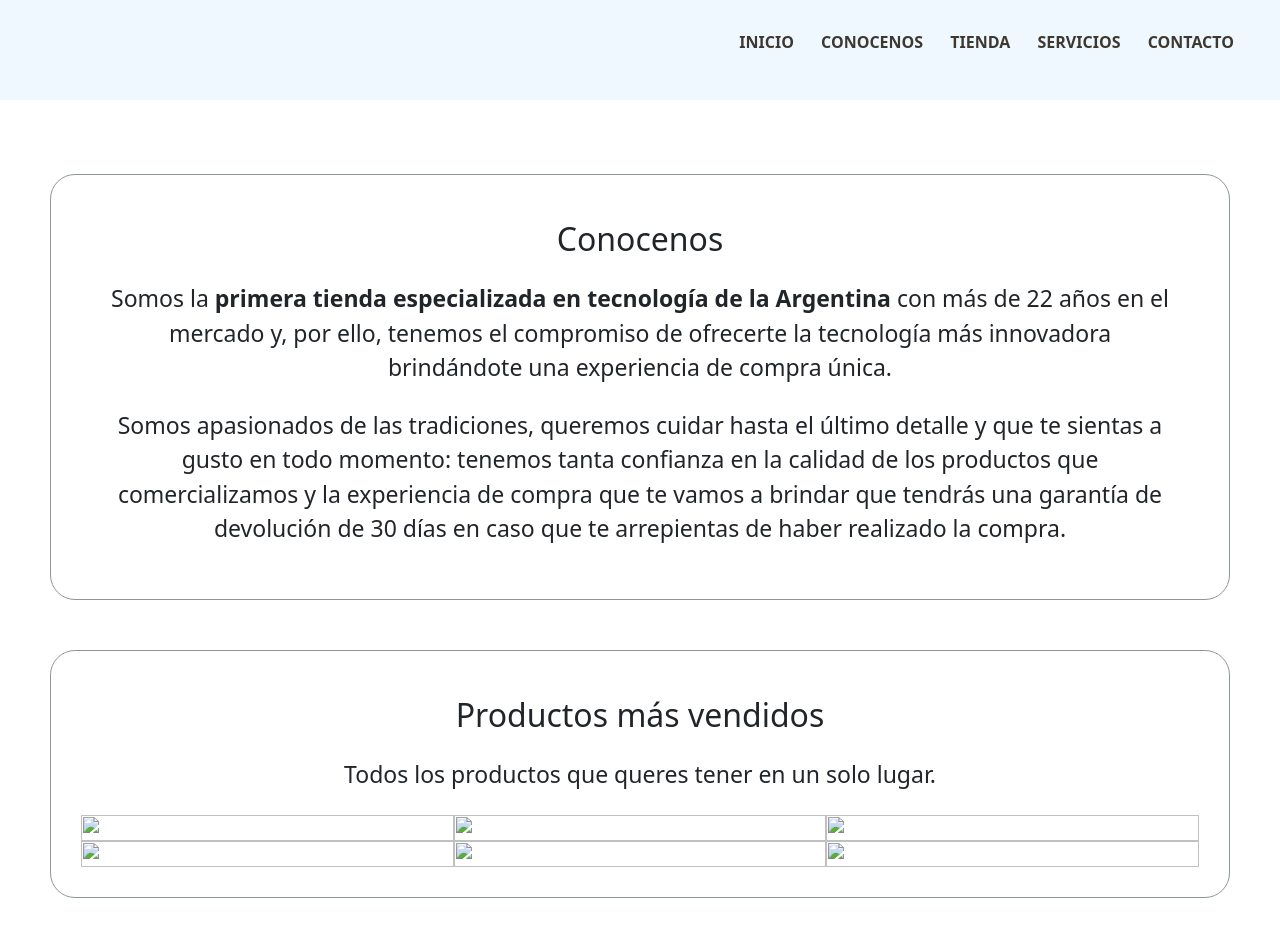
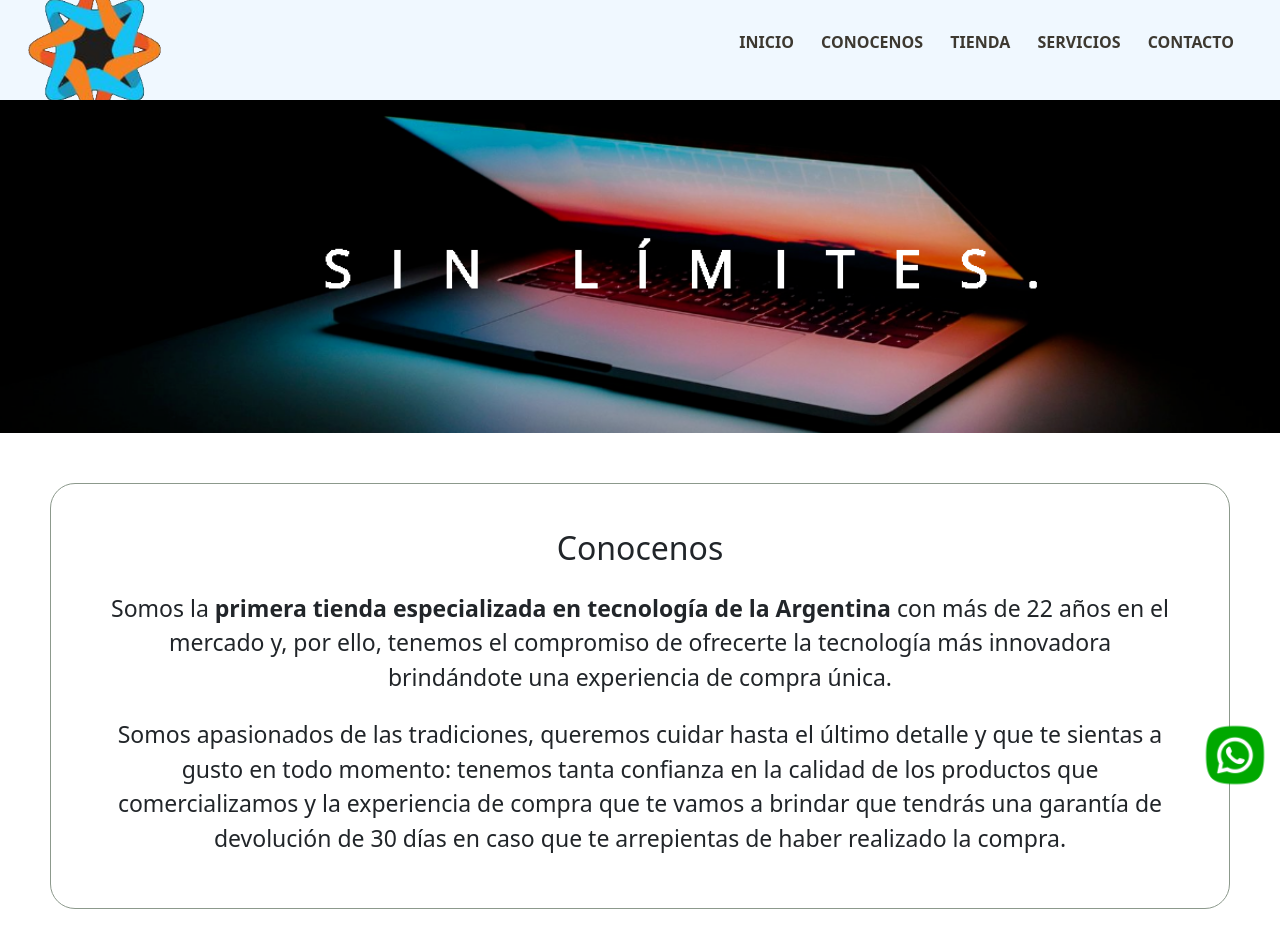
Before and after one commit to passnico/terceraentrega_proyectofinal, a website: page index.html in a window 1280 px wide. Shown: the top 945 px of the page. Drawn offline with nearby package versions, Linux system fonts and the light colour scheme; files that its build step writes are made by us from their sources; the site is published under a folder, as on GitHub Pages, so addresses that start at the root find nothing.

Commit message:
modificacion de nombres

```diff
--- a/index.html
+++ b/index.html
@@ -6,7 +6,7 @@
     <meta name="viewport" content="width=device-width, initial-scale=1.0">
 
     <!--Icono de Pestaña-->
-    <link rel="shortcut icon" href="/img/logo-header.png">
+    <link rel="shortcut icon" href="img/logo-header.png">
     <!--Linkeo con CSS-->
     <link rel="stylesheet" href="scss/estilos.css">
 
@@ -35,16 +35,16 @@
     <header id="header">
         <div>
             <a href="/index.html">
-            <img class="logo" src="/img/logo-header.png" alt="">
+            <img class="logo" src="img/logo-header.png" alt="">
         </a>
         </div>
         <nav class="header__nav">
             <ul class="header__nav ul">
                 <li><a href="index.html">Inicio</a></li>
-                <li><a href="/html/conocenos.html">Conocenos</a></li>
-                <li><a href="/html/tienda.html">Tienda</a></li>
-                <li><a href="/html/servicios.html">Servicios</a></li>
-                <li><a href="/html/contacto.html">Contacto</a></li>
+                <li><a href="html/conocenos.html">Conocenos</a></li>
+                <li><a href="html/tienda.html">Tienda</a></li>
+                <li><a href="html/servicios.html">Servicios</a></li>
+                <li><a href="html/contacto.html">Contacto</a></li>
             </ul>
         </nav>
     </header>
@@ -53,7 +53,7 @@
     <section id="conocenos">
 
         <div class="contenedorImagen">
-            <img class="imagenEncabezado" src="/img/imagen-encabezado.png" alt="">
+            <img class="imagenEncabezado" src="img/imagen-encabezado.png" alt="">
         </div>
 
         <div class="contenedor">
@@ -73,19 +73,19 @@
         <h2>Productos más vendidos</h2>
         <p>Todos los productos que queres tener en un solo lugar.</p>
         <div class="gridPrincipal">
-            <img class="imagenGaleria imagenUno" src="/img/imagen-airpodmax.png" alt="">
-            <img class="imagenGaleria imagenDos" src="/img/imagen-airpods.png" alt="">
-            <img class="imagenGaleria imagenTres" src="/img/imagen-airtag.png" alt="">
-            <img class="imagenGaleria imagenCuatro" src="/img/imagen-magsafe.png" alt="">
-            <img class="imagenGaleria imagenCinco" src="/img/imagen-notebook.png" alt="">
-            <img class="imagenGaleria imagenSeis" src="/img/imagen-tablet.png" alt="">
+            <img class="imagenGaleria imagenUno" src="img/imagen-airpodmax.png" alt="">
+            <img class="imagenGaleria imagenDos" src="img/imagen-airpods.png" alt="">
+            <img class="imagenGaleria imagenTres" src="img/imagen-airtag.png" alt="">
+            <img class="imagenGaleria imagenCuatro" src="img/imagen-magsafe.png" alt="">
+            <img class="imagenGaleria imagenCinco" src="img/imagen-notebook.png" alt="">
+            <img class="imagenGaleria imagenSeis" src="img/imagen-tablet.png" alt="">
         </div>
     </div>
 </section>
 
 <!--BOTON WSP-->
-<a href="/html/contacto.html"><div class="botonWsp">
-    <img src="/img/logoWhatsapp.png" alt="">
+<a href="html/contacto.html"><div class="botonWsp">
+    <img src="img/logoWhatsapp.png" alt="">
 </div></a>
 
 <!--Sección "Footer"-->
--- a/scss/estilos.css
+++ b/scss/estilos.css
@@ -75,6 +75,7 @@
 
 /* SECCION FOOTER */
 footer {
+  padding-left: 0%;
   background-color: #dbdfc9;
   width: 100%;
   height: 100%;
```
